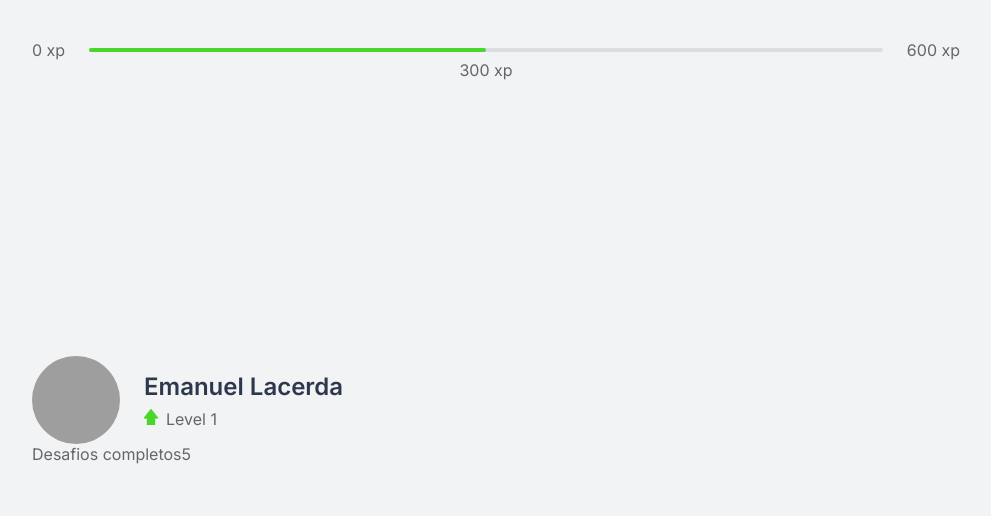
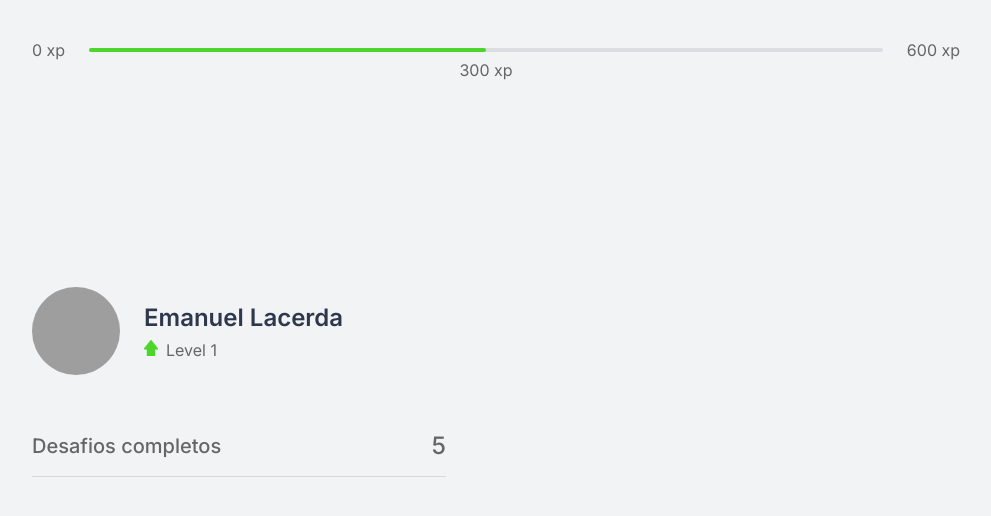
Before and after one commit to EmanuelLacerda/povi, a Next.js app: page / in a window 1280 px wide. Shown: the top 516 px of the page, without its empty margins (144-1135 px from the left). Built offline with nearby package versions, Linux system fonts and the light colour scheme; grey boxes are pictures that could not be loaded.

Commit message:
style: Adds the styles of the completed challenges bar.

```diff
--- a/src/components/CompletedChallenges.tsx
+++ b/src/components/CompletedChallenges.tsx
@@ -1,6 +1,8 @@
+import styles from '../styles/components/CompletedChallenges.module.css'
+
 export function CompletedChallenges(){
 	return (
-		<div>
+		<div className={styles.completedChallengesContainer}>
 			<span>Desafios completos</span>
 			<span>5</span>
 		</div>
--- /dev/null
+++ b/src/styles/components/CompletedChallenges.module.css
@@ -0,0 +1,19 @@
+.completedChallengesContainer{
+	display: flex;
+	align-items: center;
+	justify-content: space-between;
+
+	margin: 3.5rem 0;
+	padding-bottom: 1rem;
+	border-bottom: 1px solid #d7d8da;
+
+	font-weight: 500;
+}
+
+.completedChallengesContainer span:first-child{
+	font-size: 1.25rem;
+}
+
+.completedChallengesContainer span:last-child{
+	font-size: 1.5rem;
+}
```
